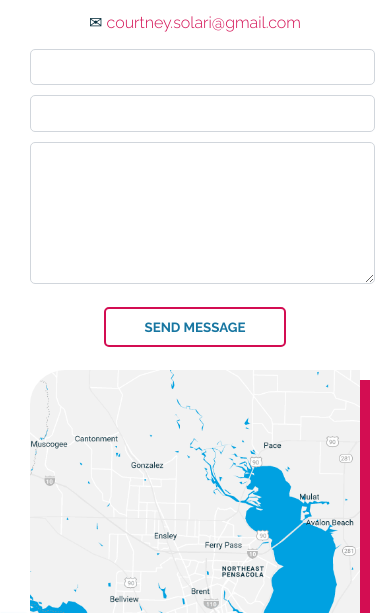
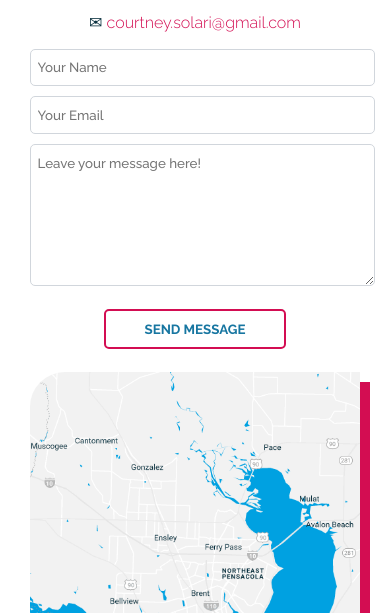
Before and after one commit to CSolari96/project2_solari_courtney, a plain HTML site: page contact.html in a window 390 px wide. Shown: the part 231-844 px from the top of the page. Drawn offline with nearby package versions, Linux system fonts and the light colour scheme; a web font is replaced by a local one.

Commit message:
Added placeholder text to contact form and finalized initial mobile styles for contact page

```diff
--- a/contact.html
+++ b/contact.html
@@ -81,13 +81,13 @@
 
 							<form action="https://formspree.io/courtney.solari@gmail.com" method="POST">
 
-								<input type="text" name="name" />
+								<input type="text" name="name" placeholder="Your Name" />
 
-								<input type="email" name="_replyto" />
+								<input type="email" name="_replyto" placeholder="Your Email" />
 
 								<input type="hidden" name="_subject" value="New Message" />
 
-								<textarea name="message"></textarea>
+								<textarea name="message" placeholder="Leave your message here!"></textarea>
 
 								<button type="submit">Send Message</button>
 
--- a/css/styles.css
+++ b/css/styles.css
@@ -20,6 +20,10 @@ article, aside, details, figcaption, figure, footer, header, main, nav, section,
 ::selection {
 	background: #0a313f;
 	color: #ffffff;
+}
+
+:focus {
+	outline: none;
 }
 
 body {
@@ -408,10 +412,13 @@ input, textarea {
 	width: 100%;
 	margin-bottom: 3%;
 	padding: 3% 2%;
+	font-family: 'Raleway', sans-serif;
+	font-weight: 500;
 }
 
 textarea {
 	min-height: 120px;
+	resize: vertical;
 }
 
 input:focus, textarea:focus {
```
